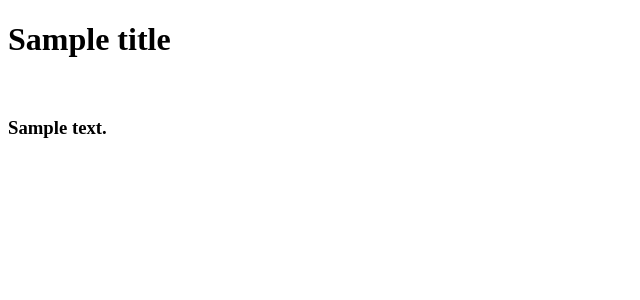
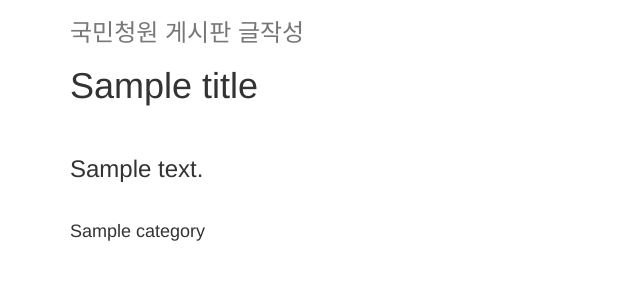
Before and after one commit to Lion2me/petition_detail_classification, a Flask app: template flaskproject/templates/result.html in a window 1280 px wide. Shown: the top 300 px of the page, without its empty margins (0-640 px from the left). Run offline with Flask 2, Linux system fonts and the light colour scheme; the template is opened without the code that fills it: most values are stand-ins (such as "Sample title", 1, 10 or a date in 2020); some libraries are stand-ins or nearby versions.

Commit message:
flaskproject

```diff
--- a/flaskproject/app.py
+++ b/flaskproject/app.py
@@ -1,4 +1,10 @@
-from flask import Flask,render_template ,request
+from flask import Flask, render_template, request
+import time
+import numpy as np
+import os
+import fasttext
+from jamo import h2j, j2hcj
+
 
 app = Flask(__name__)
 
@@ -12,5 +18,10 @@ def write():
     if request.method == 'POST':
         title = request.form['title']
         content = request.form['content']
+        category = request.form['category']
         #현재 넣은값 출력하게 만들었음
-        return render_template('result.html', title=title, content=content)
+        with open("./train_data.txt", "w") as f:
+            f.write(content)
+
+
+        return render_template('result.html', category = category, title=title, content=content)
--- a/flaskproject/templates/result.html
+++ b/flaskproject/templates/result.html
@@ -1,14 +1,31 @@
 <!DOCTYPE html>
 <html lang="en">
+
 <head>
-
+    <title>write page</title>
+    <link rel="stylesheet" href="https://maxcdn.bootstrapcdn.com/bootstrap/3.3.2/css/bootstrap.min.css">
+	<link rel="stylesheet" href="https://maxcdn.bootstrapcdn.com/bootstrap/3.3.2/css/bootstrap-theme.min.css">
+	<script src="https://maxcdn.bootstrapcdn.com/bootstrap/3.3.2/js/bootstrap.min.js"></script>
 </head>
 <body>
+    <div class="container">
+        <div class="header">
+            <nav>
+                <ul class="nav nav-pills pull-right">
+                </ul>
+            </nav>
+            <h3 class="text-muted">국민청원 게시판 글작성</h3>
+        </div>
+        <section>
+            <form class="form-horizontal" method="post" action="/write">
 
-    <h1>{{title}}<!-- write페이지에서 작성한 title 출력 --></h1>
-    <br>
-    <h3>{{content}}<!-- write페이지에서 작성한 title 출력 --></h3>
-
-
+                    <h1>{{title}}<!-- write페이지에서 작성한 title 출력 --></h1>
+                     <br>
+                    <h3>{{content}}<!-- write페이지에서 작성한 title 출력 --></h3>
+                    <br>
+                     <h4>{{ category }}<!-- write페이지에서 선택한 1차 카테고리 출력 --></h4>
+            </form>
+        </section>
+    </div>
 </body>
 </html>
```
Also changed, not shown: flaskproject/templates/write.html (+28 -4 lines), 1 other file.
